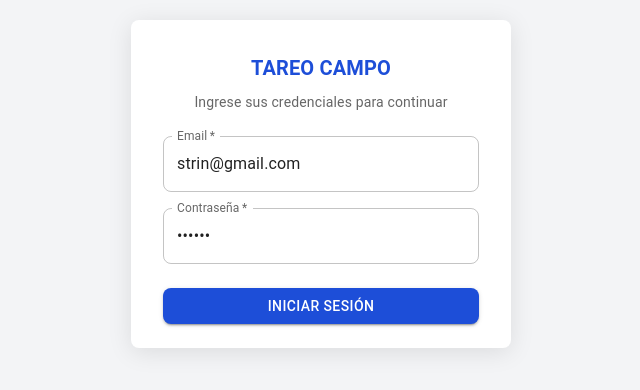
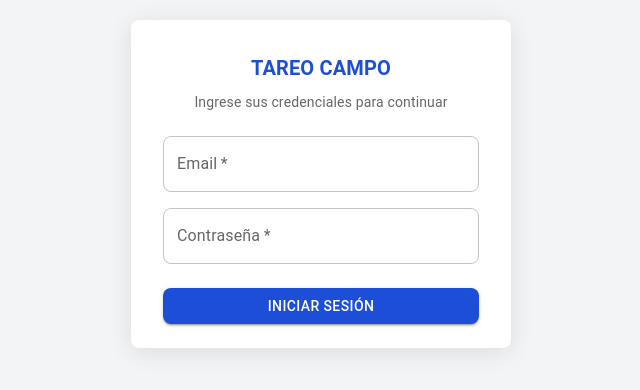
Before and after one commit to devfersus/PRY_TAREO_CAMPO_WEB, a React (Vite) app: page / in a window 1280 px wide. Shown: the part 216-606 px from the top of the page, without its empty margins (319-959 px from the left). Built offline with nearby package versions, Linux system fonts and the light colour scheme; no server answers.

Commit message:
fix(auth): limpiar credenciales de prueba en LoginPage
Email y contraseña inician vacíos en lugar de tener valores hardcodeados.

```diff
--- a/src/pages/Seguridad/Auth/Pages/LoginPage.tsx
+++ b/src/pages/Seguridad/Auth/Pages/LoginPage.tsx
@@ -16,8 +16,8 @@ interface Props {
 export const LoginPage = ({ onLoginSuccess }: Props) => {
   const { login, isLoading, error } = useAuth();
 
-  const [email,      setEmail]      = useState('strin@gmail.com');
-  const [contraseña, setContraseña] = useState('string');
+  const [email,      setEmail]      = useState('');
+  const [contraseña, setContraseña] = useState('');
 
   const handleSubmit = async (e: React.FormEvent) => {
     e.preventDefault();
```
